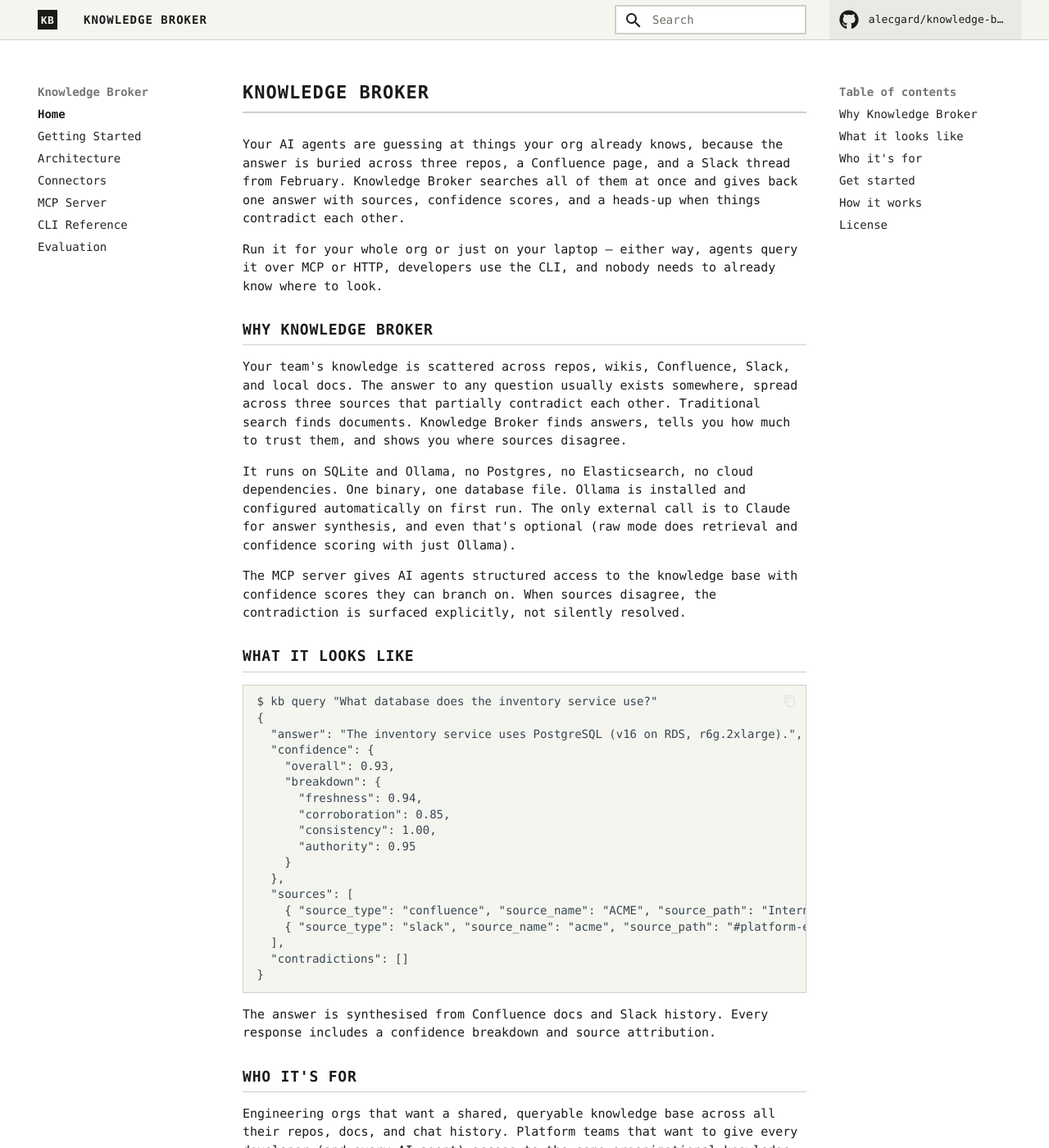
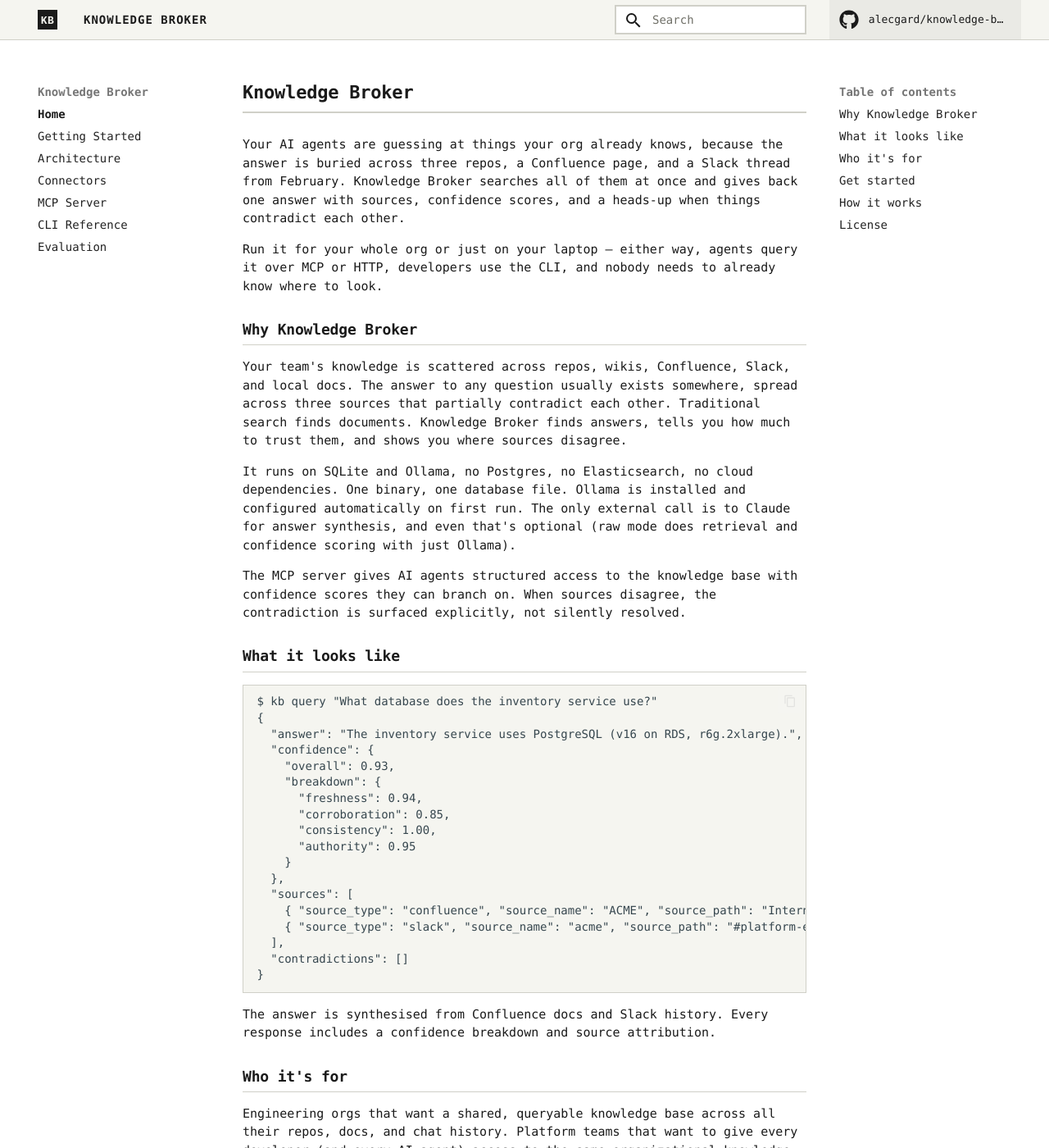
Before and after one commit to alecgard/knowledge-broker, an MkDocs documentation site: the page built from docs/index.md, in a window 1280 px wide and 1400 px high. Shown: the whole window at 82% size. Built offline with MkDocs 1.6.1 and Material for MkDocs 9.7.7, drawn with Linux system fonts in a browser that asks for light colours; comment, search, counter and statistics services are not loaded.

Commit message:
Remove uppercase from document headings
Co-Authored-By: Claude Opus 4.6 (1M context) <noreply@anthropic.com>

```diff
--- a/docs/stylesheets/custom.css
+++ b/docs/stylesheets/custom.css
@@ -61,12 +61,10 @@ body,
   color: var(--kb-text);
 }
 
-/* Headings — uppercase, letter-spaced */
+/* Headings */
 .md-typeset h1 {
   font-size: 1.1rem;
   font-weight: 700;
-  text-transform: uppercase;
-  letter-spacing: 1px;
   color: var(--kb-text);
   border-bottom: 2px solid var(--kb-border);
   padding-bottom: 0.4rem;
@@ -75,8 +73,6 @@ body,
 .md-typeset h2 {
   font-size: 0.9rem;
   font-weight: 700;
-  text-transform: uppercase;
-  letter-spacing: 0.8px;
   color: var(--kb-text);
   border-bottom: 1px solid var(--kb-border);
   padding-bottom: 0.3rem;
@@ -85,8 +81,6 @@ body,
 .md-typeset h3 {
   font-size: 0.8rem;
   font-weight: 600;
-  text-transform: uppercase;
-  letter-spacing: 0.5px;
   color: var(--kb-text);
 }
 
@@ -95,8 +89,6 @@ body,
 .md-typeset h6 {
   font-size: 0.75rem;
   font-weight: 600;
-  text-transform: uppercase;
-  letter-spacing: 0.5px;
   color: var(--kb-text2);
 }
 
```
